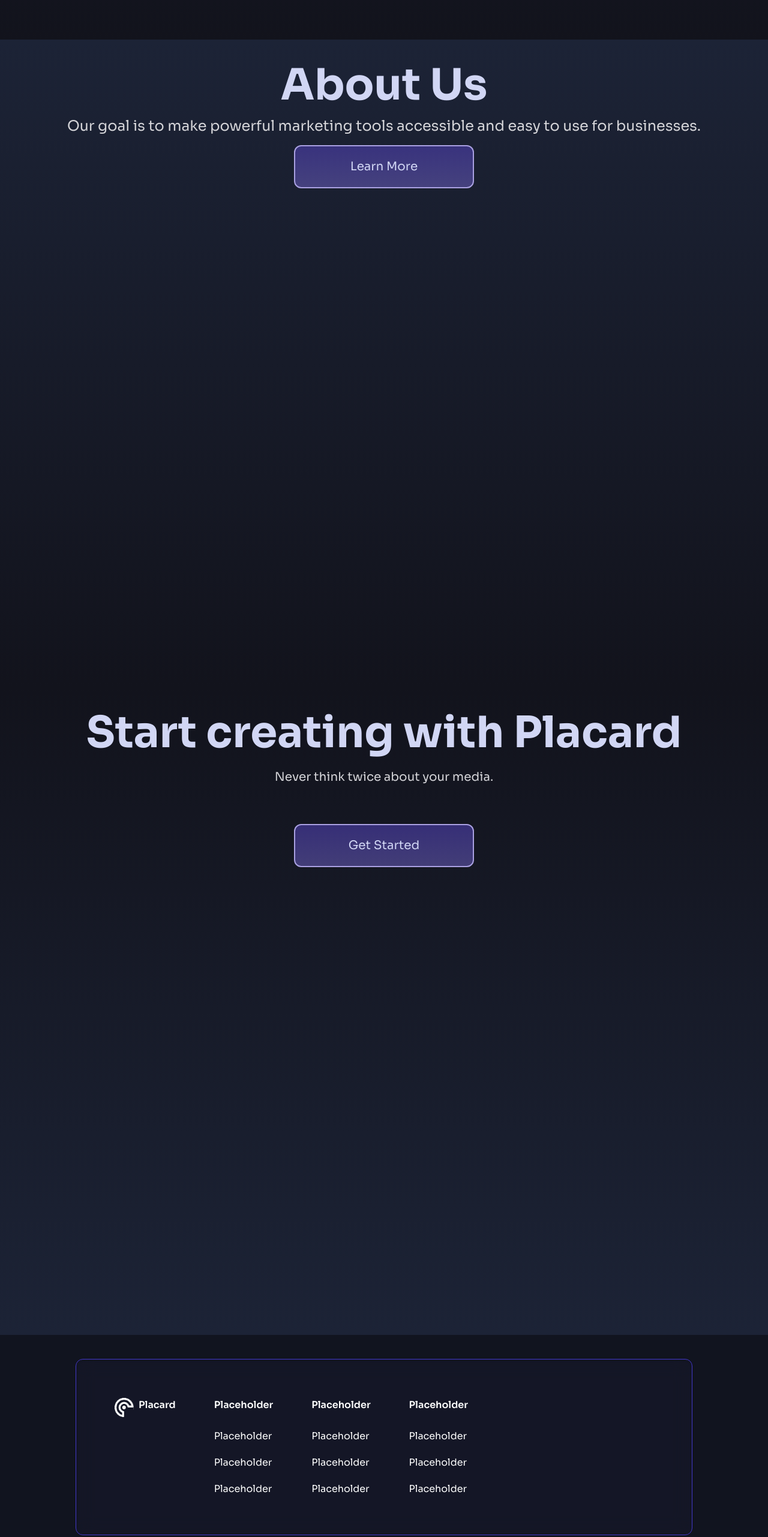
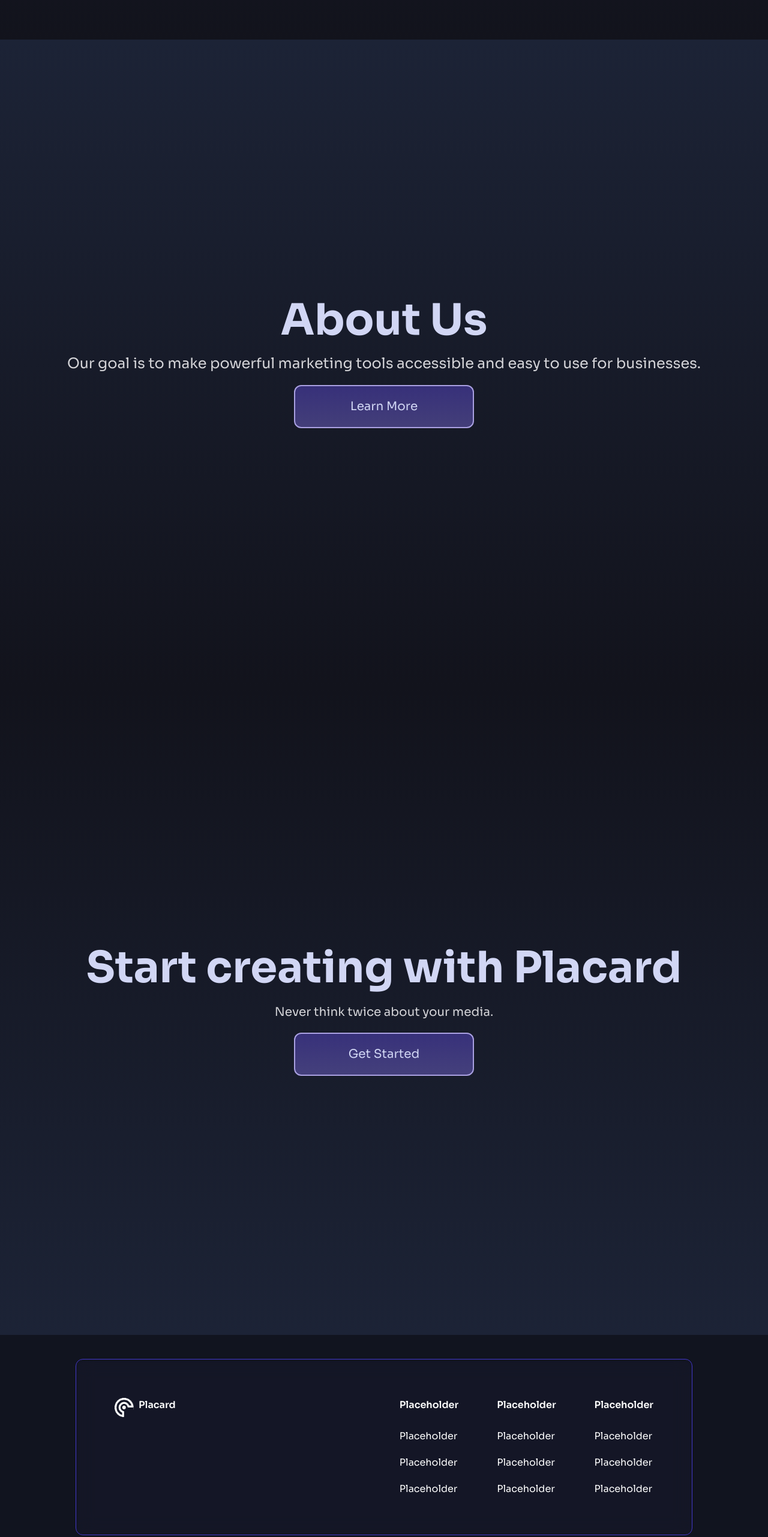
Before and after one commit to joejo-joestar/pBee.ai-frontend, a React (Vite) app: page / in a window 1280 px wide. Shown: the part 3569-6132 px from the top of the page at 60% size. Built offline with nearby package versions, Linux system fonts and the light colour scheme.

Commit message:
fixed alignment and cleaned up footer

```diff
--- a/src/components/footer/Footer.tsx
+++ b/src/components/footer/Footer.tsx
@@ -6,9 +6,9 @@
   return (
     <footer className="bg-[#11141f] text-white py-10">
       <div className="container mx-auto px-4">
-        <div className="flex gap-16 bg-indigo-700/opacity-5 border border-indigo-700 shadow-inner border-solid bg-[#5b4ead]/5 backdrop-blur-lg rounded-xl p-16">
+        <div className="flex justify-between gap-16 bg-indigo-700/opacity-5 border border-indigo-700 shadow-inner border-solid bg-[#5b4ead]/5 backdrop-blur-lg rounded-xl p-16">
+          <FooterColumn title="Placard" links={[]} isLogoColumn={true} />
           <div className="flex flex-row justify-evenly gap-16">
-            <FooterColumn title="Placard" links={[]} isLogoColumn={true} />
             <div className="flex gap-16">
               <FooterColumn
                 title="Placeholder"
@@ -26,7 +26,8 @@
           </div>
         </div>
         <NewsletterSubscription />
-        <div className="mt-8 flex justify-between text-gray-400 text-sm">
+        <div className="mt-10 w-auto h-0 border-[1px] border-solid border-bgDark50/70" />
+        <div className="mt-10 flex justify-between text-gray-400 text-sm">
           <div className="flex space-x-4">
             <a href="#privacy">Privacy Policy</a>
             <a href="#terms">Terms and Conditions</a>
--- a/src/components/footer/FooterColumn.tsx
+++ b/src/components/footer/FooterColumn.tsx
@@ -1,4 +1,3 @@
-import { motion } from "framer-motion";
 import logo from "@a/Logo.png";
 
 type Props = {
@@ -18,17 +17,7 @@
       <div className="flex flex-col gap-5">
         <h3 className="font-semibold mb-2">{title}</h3>
         {links.map((link, index) => (
-          <a
-            key={index}
-            href="#"
-            className="hover:underline"
-            onClick={(e) => {
-              let currentPage = document.getElementById(link.toLowerCase());
-              e.preventDefault(); // Stop Page Reloading
-              currentPage && currentPage.scrollIntoView({ behavior: "smooth" });
-              setSelectedPage(link.toLowerCase());
-            }}
-          >
+          <a key={index} href="#" className="hover:underline">
             {link}
           </a>
         ))}
@@ -38,6 +27,3 @@
 );
 
 export default FooterColumn;
-function setSelectedPage(link: string) {
-  throw new Error("Function not implemented.");
-}
--- a/src/components/shared/MainHText.tsx
+++ b/src/components/shared/MainHText.tsx
@@ -3,7 +3,7 @@
 };
 
 const MainHeaderText = ({ children }: Props) => {
-  return <h1 className="text-7xl font-bold">{children}</h1>;
+  return <h1 className="text-center text-7xl font-bold">{children}</h1>;
 };
 
 export default MainHeaderText;
--- a/src/pages/AboutUs/index.tsx
+++ b/src/pages/AboutUs/index.tsx
@@ -10,15 +10,16 @@
   return (
     <section
       id="aboutus"
-      className="gap-16 h-[1080px] bg-gradient-to-b from-[#1c2336] to-[#12131c] py-10"
+      className="gap-16 h-[1080px] place-content-center bg-gradient-to-b from-[#1c2336] to-[#12131c] py-10"
     >
-      <div className="flex flex-col m-auto items-center gap-4">
+      <div className="flex flex-col justify-center items-center gap-5">
         {/* Heading */}
         <MainHeaderText>About Us</MainHeaderText>
         <p className="text-center text-zinc-300 text-2xl">
           Our goal is to make powerful marketing tools accessible and easy to
           use for businesses.
         </p>
+        {/* Learn More Button */}
         <ActionButton
           style={"px-10 py-5 text-xl w-[300px]"}
           page={""}
@@ -27,15 +28,6 @@
           Learn More
         </ActionButton>
       </div>
-      {/* BG Image */}
-      {/* <img
-        className="size-[812px] opacity-20"
-        src="https://via.placeholder.com/812x812"
-      />
-      <img
-        className="size-[1188px] opacity-5"
-        src="https://via.placeholder.com/1188x1188"
-      /> */}
     </section>
   );
 };
--- a/src/pages/CTA/index.tsx
+++ b/src/pages/CTA/index.tsx
@@ -10,9 +10,9 @@
   return (
     <section
       id="cta"
-      className="gap-16 h-[1080px] bg-gradient-to-b from-[#12131c] to-[#1c2336] py-10"
+      className="gap-16 h-[1080px] place-content-center bg-gradient-to-b from-[#12131c] to-[#1c2336] py-10"
     >
-      <div className="flex flex-col m-auto items-center text-center gap-16">
+      <div className="flex flex-col justify-center items-center gap-5">
         {/* CTA */}
         <div className="flex-col gap-6 flex">
           <MainHeaderText>Start creating with Placard</MainHeaderText>
```
